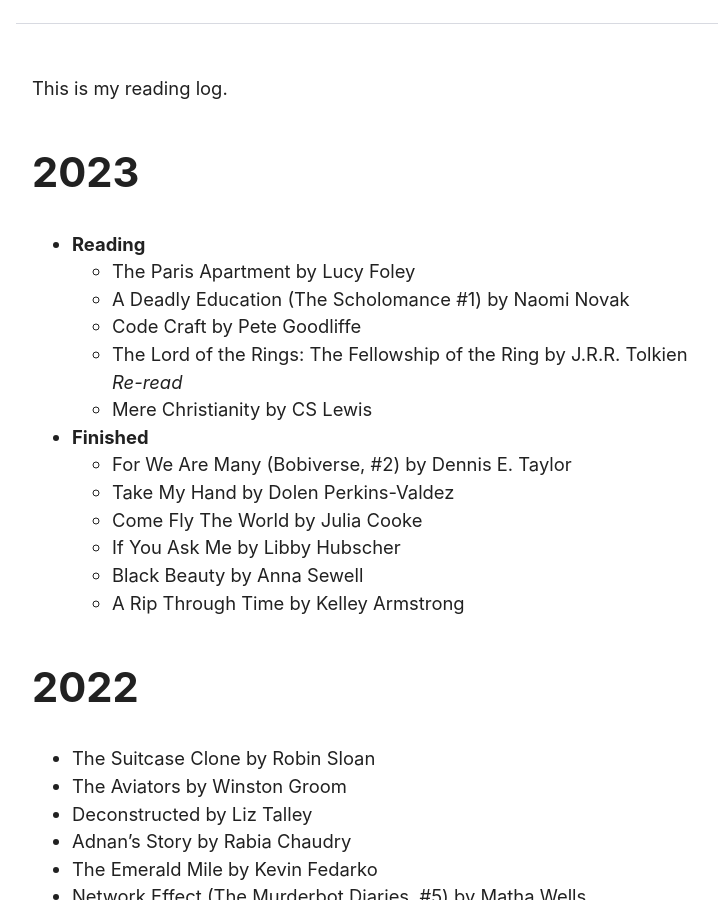
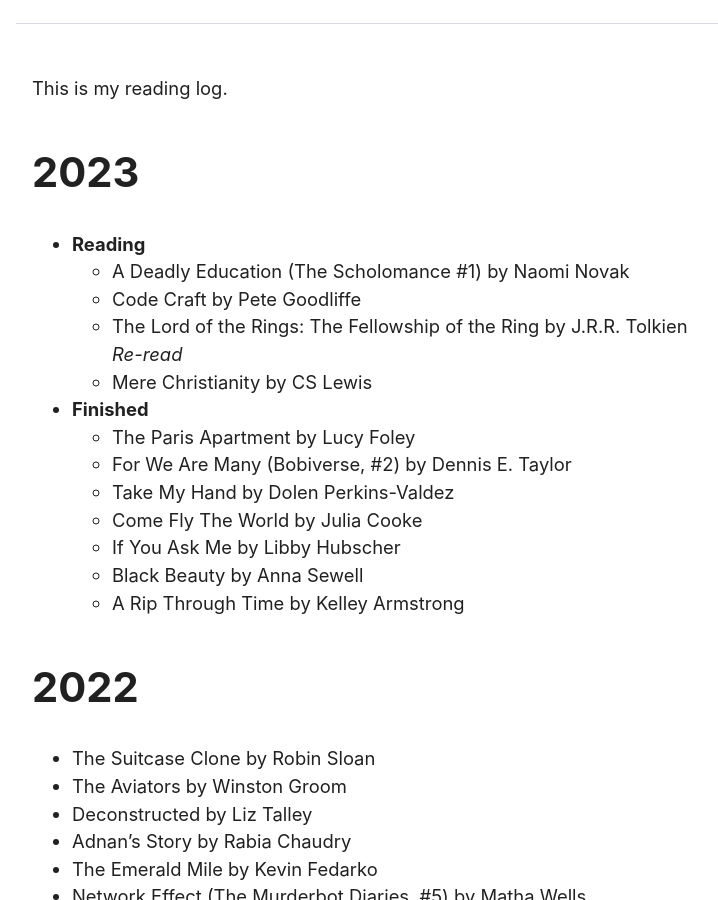
Before and after one commit to dahenson/dahenson.github.io, a Jekyll site: the page built from library.md, in a window 1280 px wide and 900 px high, scrolled down 373 px. Shown: the whole window, without its empty margins (264-982 px from the left). Built offline with Jekyll 4.4.1, drawn with Linux system fonts in a browser that asks for light colours.

Commit message:
update reading list

```diff
--- a/library.md
+++ b/library.md
@@ -9,12 +9,12 @@ This is my reading log.
 ## 2023
 
 - **Reading**
-  - The Paris Apartment by Lucy Foley
   - A Deadly Education (The Scholomance #1) by Naomi Novak
   - Code Craft by Pete Goodliffe
   - The Lord of the Rings: The Fellowship of the Ring by J.R.R. Tolkien _Re-read_
   - Mere Christianity by CS Lewis
 - **Finished**
+  - The Paris Apartment by Lucy Foley
   - For We Are Many (Bobiverse, #2) by Dennis E. Taylor
   - Take My Hand by Dolen Perkins-Valdez
   - Come Fly The World by Julia Cooke
```
